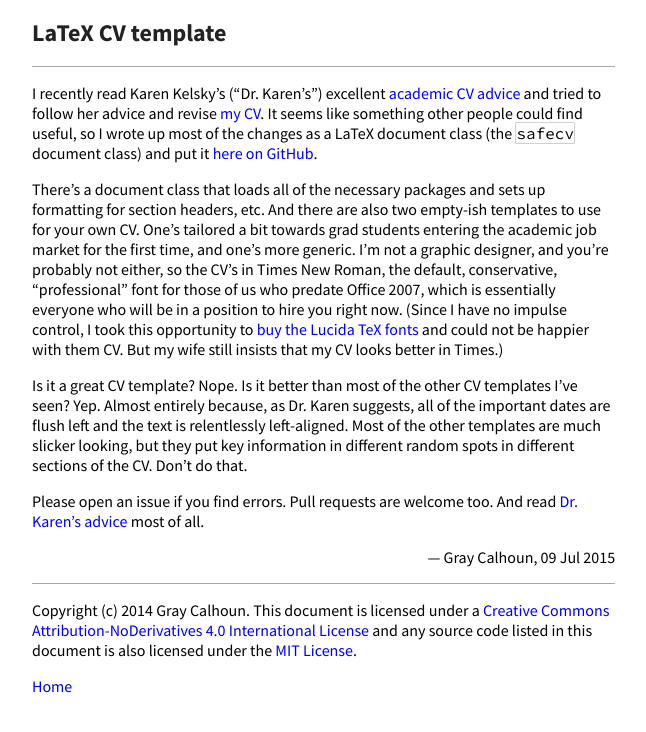
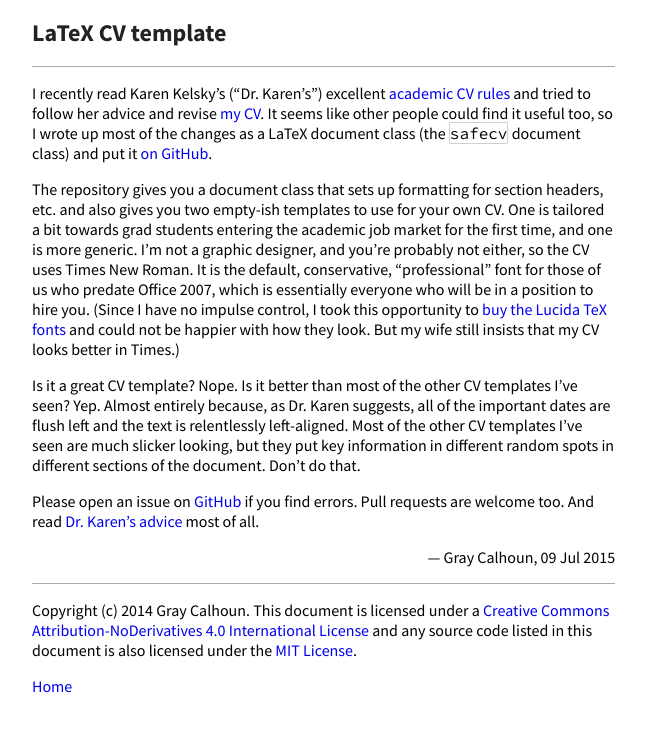
Before and after one commit to mmkuang/grayclhn.github.io, a Jekyll site: the page built from blog/_posts/2015-07-09-cv-template.md, in a window 1280 px wide. Shown: the top 732 px of the page, without its empty margins (0-646 px from the left). Built offline with Jekyll 4.4.1, drawn with Linux system fonts in a browser that asks for light colours; Markdown is read by kramdown in place of the engine named in the settings.

Commit message:
Fix typos in recent blog post

```diff
--- a/blog/_posts/2015-07-09-cv-template.md
+++ b/blog/_posts/2015-07-09-cv-template.md
@@ -5,35 +5,35 @@ author: Gray Calhoun
 ---
 
 I recently read Karen Kelsky's ("Dr. Karen's") excellent [academic CV
-advice][1] and tried to follow her advice and revise [my CV][2]. It
-seems like something other people could find useful, so I wrote up
+rules][1] and tried to follow her advice and revise [my CV][2]. It
+seems like other people could find it useful too, so I wrote up
 most of the changes as a LaTeX document class (the `safecv` document
-class) and put it [here on GitHub][3].
+class) and put it [on GitHub][3].
 
-There's a document class that loads all of the necessary packages and
-sets up formatting for section headers, etc. And there are also two
-empty-ish templates to use for your own CV. One's tailored a bit
-towards grad students entering the academic job market for the first
-time, and one's more generic. I'm not a graphic designer, and you're
-probably not either, so the CV's in Times New Roman, the default,
-conservative, "professional" font for those of us who predate Office
-2007, which is essentially everyone who will be in a position to hire
-you right now. (Since I have no impulse control, I took this
-opportunity to [buy the Lucida TeX fonts][4] and could not be happier
-with them CV. But my wife still insists that my CV looks better in
-Times.)
+The repository gives you a document class that sets up formatting for
+section headers, etc. and also gives you two empty-ish templates to
+use for your own CV. One is tailored a bit towards grad students
+entering the academic job market for the first time, and one is more
+generic. I'm not a graphic designer, and you're probably not either,
+so the CV uses Times New Roman. It is the default, conservative,
+"professional" font for those of us who predate Office 2007, which is
+essentially everyone who will be in a position to hire you. (Since I
+have no impulse control, I took this opportunity to [buy the Lucida
+TeX fonts][4] and could not be happier with how they look. But my wife
+still insists that my CV looks better in Times.)
 
 Is it a great CV template? Nope. Is it better than most of the other
 CV templates I've seen? Yep. Almost entirely because, as Dr. Karen
 suggests, all of the important dates are flush left and the text is
-relentlessly left-aligned. Most of the other templates are much
-slicker looking, but they put key information in different random
-spots in different sections of the CV. Don't do that.
+relentlessly left-aligned. Most of the other CV templates I've seen
+are much slicker looking, but they put key information in different
+random spots in different sections of the document. Don't do that.
 
-Please open an issue if you find errors. Pull requests are welcome
-too. And read [Dr. Karen's advice][1] most of all.
+Please open an issue on [GitHub][5] if you find errors. Pull requests
+are welcome too. And read [Dr. Karen's advice][1] most of all.
 
 [1]: http://theprofessorisin.com/2012/01/12/dr-karens-rules-of-the-academic-cv/
 [2]: http://gray.clhn.org/dl/calhoun-cv.pdf
 [3]: https://github.com/grayclhn/safecv
 [4]: https://tug.org/store/lucida/
+[5]: https://github.com/grayclhn/safecv/issues
```
